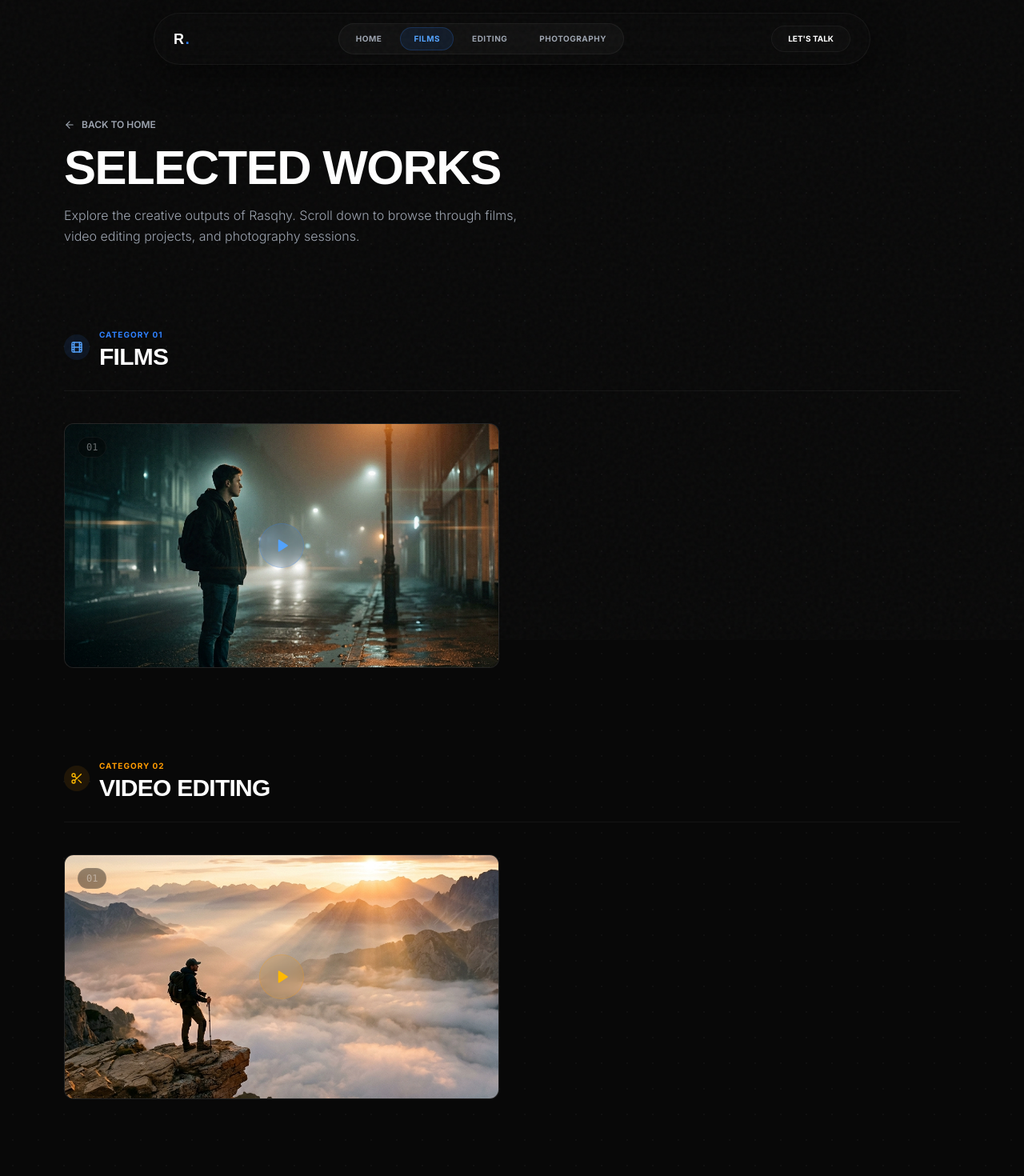
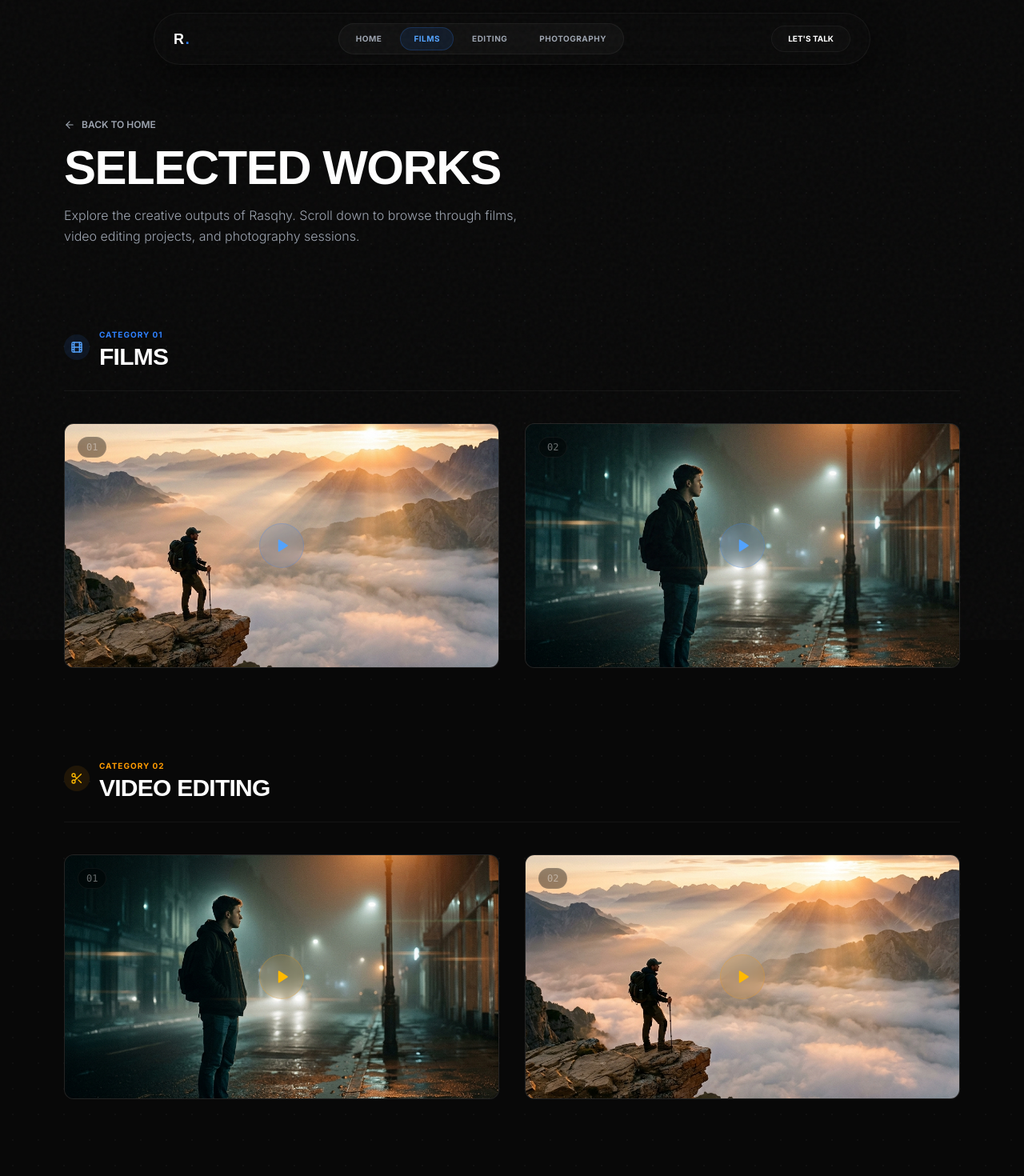
Before and after one commit to Arman1862/portofolio-rashqy, a React (Vite) app: page /works in a window 1280 px wide. Shown: the top 1470 px of the page at 80% size. Built offline with nearby package versions, Linux system fonts and the light colour scheme; a web font is replaced by a local one.

Commit message:
feat: update portfolio works with new video metadata and urls

```diff
--- a/src/data/works.ts
+++ b/src/data/works.ts
@@ -12,12 +12,12 @@ export interface WorkItem {
 export const works: WorkItem[] = [
   {
     id: 1,
-    title: "Echoes of Silence",
+    title: "Video Angkatan - SMKN 53 Jakarta - 2026",
     category: "film",
-    role: "Director & Lead Editor",
-    thumbnail: "/assets/thumb_echoes.png",
-    videoUrl: "https://www.youtube.com/embed/dQw4w9WgXcQ",
-    desc: "A cinematic short film exploring isolation in urban spaces. Captured with vintage lenses, featuring deep contrast and moody atmospheric color grading."
+    role: "Lead Videographer & Editor",
+    thumbnail: "/assets/thumb_horizon.png",
+    videoUrl: "https://drive.google.com/file/d/1bTVOwhB-oGvq0FXO9YgA2B1wf00GjrkU/preview",
+    desc: "Dokumentasi kebersamaan, momentum kelulusan, dan kenangan indah angkatan 2026 SMKN 53 Jakarta. Dikemas dengan sinematografi yang dinamis dan bercerita secara emosional."
   },
   {
     id: 2,
@@ -30,12 +30,12 @@ export const works: WorkItem[] = [
   },
   {
     id: 3,
-    title: "Beyond the Horizon",
+    title: "After Movie - SINILAH Batch #3 - 2025",
     category: "editing",
-    role: "Video Editor & Colorist",
-    thumbnail: "/assets/thumb_horizon.png",
-    videoUrl: "https://www.youtube.com/embed/dQw4w9WgXcQ",
-    desc: "An epic travel film detailing a solo journey through mountain ranges. Edited to emphasize slow camera sweeps, natural ambient soundscapes, and cinematic storytelling."
+    role: "Lead Video Editor",
+    thumbnail: "/assets/thumb_echoes.png",
+    videoUrl: "https://drive.google.com/file/d/1XDut5knVN0uBjvJE7WBiYdRxzV2w5HV1/preview",
+    desc: "After movie energik yang menangkap esensi dan keseruan dari acara SINILAH Batch #3 di tahun 2025. Dioptimalkan dengan transisi tempo cepat dan sinkronisasi audio yang presisi."
   },
   {
     id: 4,
@@ -45,5 +45,23 @@ export const works: WorkItem[] = [
     thumbnail: "/assets/thumb_fleeting.png",
     imageUrl: "/assets/thumb_fleeting.png",
     desc: "High-end portraiture focusing on dramatic side-lighting and facial expressions. Edited with soft shadow roll-offs and a muted, cinematic color palette."
+  },
+  {
+    id: 5,
+    title: "Dokumenter - SUARA DARI BUTTA TOA",
+    category: "film",
+    role: "Director & Editor",
+    thumbnail: "/assets/thumb_echoes.png",
+    videoUrl: "https://www.youtube.com/embed/SbQUOUao7xI?si=4Vxe1jhoDbrrtc2P",
+    desc: "Sebuah karya dokumenter naratif mendalam yang mengangkat suara, budaya, dan nilai kehidupan masyarakat lokal di Butta Toa."
+  },
+  {
+    id: 6,
+    title: "Performance - SYNCHRONIZE FEST 2025 - NEGATIFA",
+    category: "editing",
+    role: "Live Concert Editor & Colorist",
+    thumbnail: "/assets/thumb_horizon.png",
+    videoUrl: "https://www.youtube.com/embed/Arb8UgtJm2w?si=OrODDPmq6WUNhk6T",
+    desc: "Rekaman penampilan live band NEGATIFA di festival musik besar SYNCHRONIZE FEST 2025. Proses editing multi-kamera yang intens untuk merepresentasikan energi panggung yang otentik."
   }
 ];
```
